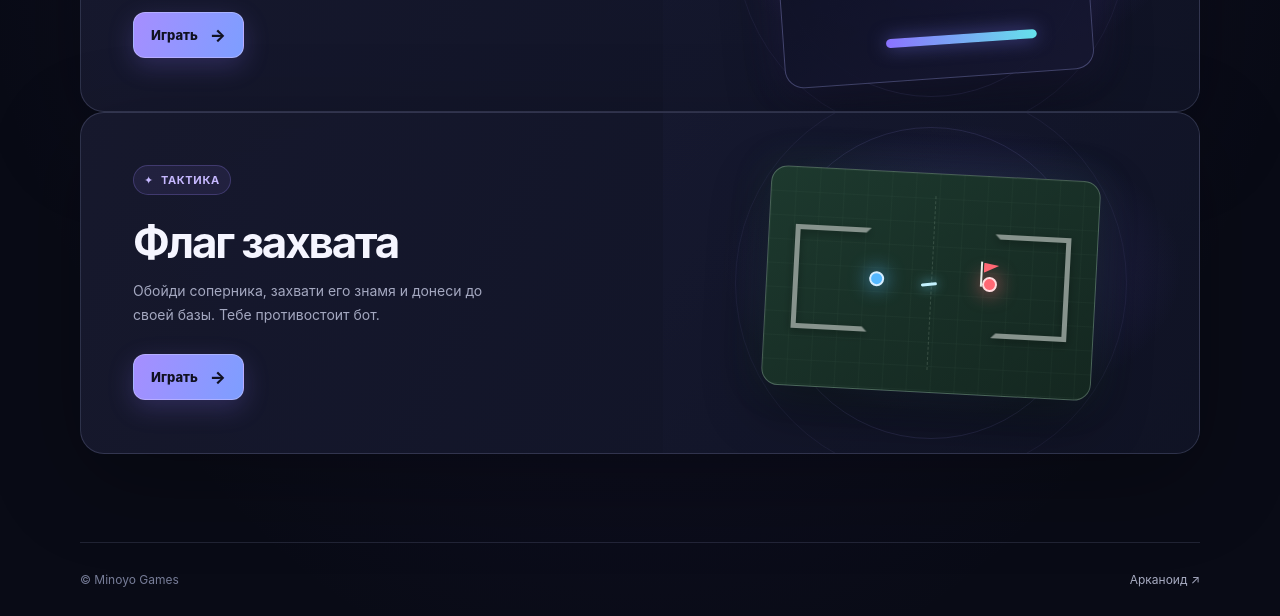
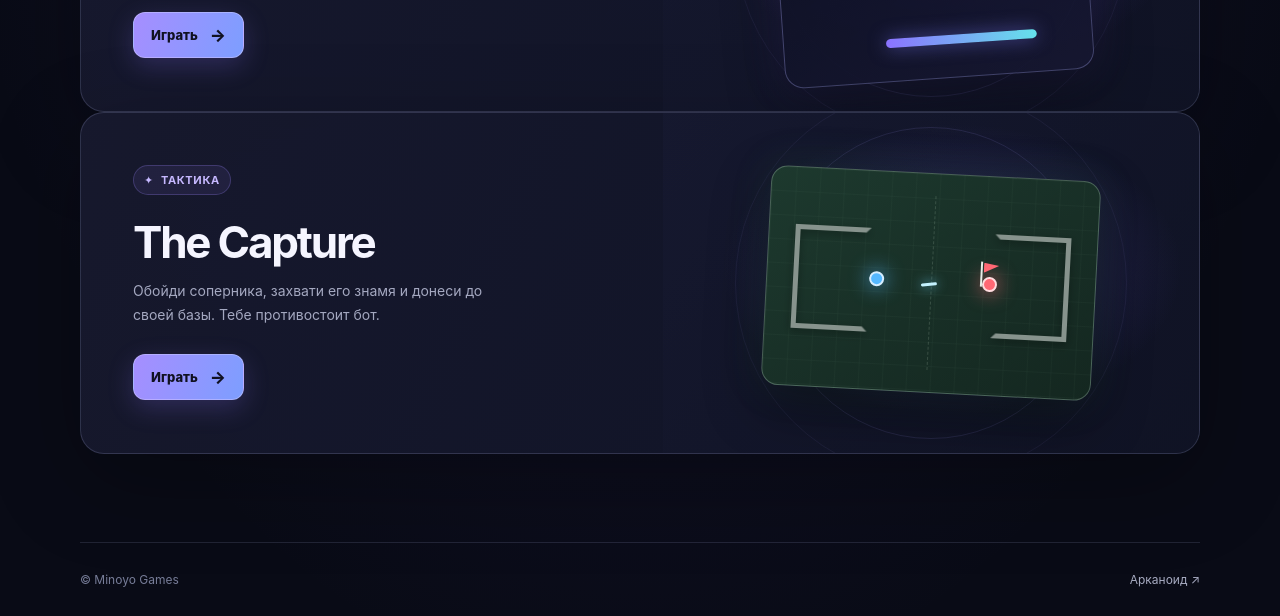
Before and after one commit to MoJoF/minoyo-games, a plain HTML site: page index.html in a window 1280 px wide. Shown: the part 740-1356 px from the top of the page. Drawn offline with Linux system fonts and the light colour scheme.

Commit message:
Меняем название игры в хабе.

```diff
--- a/index.html
+++ b/index.html
@@ -612,10 +612,10 @@
           </div>
         </a>
 
-        <a class="game-card" href="/capture" aria-label="Играть в Флаг захвата">
+        <a class="game-card" href="/capture" aria-label="Играть в The Capture">
           <div class="game-info">
             <span class="game-tag"><span aria-hidden="true">✦</span> Тактика</span>
-            <h3>Флаг захвата</h3>
+            <h3>The Capture</h3>
             <p>Обойди соперника, захвати его знамя и донеси до своей базы. Тебе противостоит бот.</p>
             <span class="play-button">Играть <span class="play-arrow" aria-hidden="true">→</span></span>
           </div>
```
